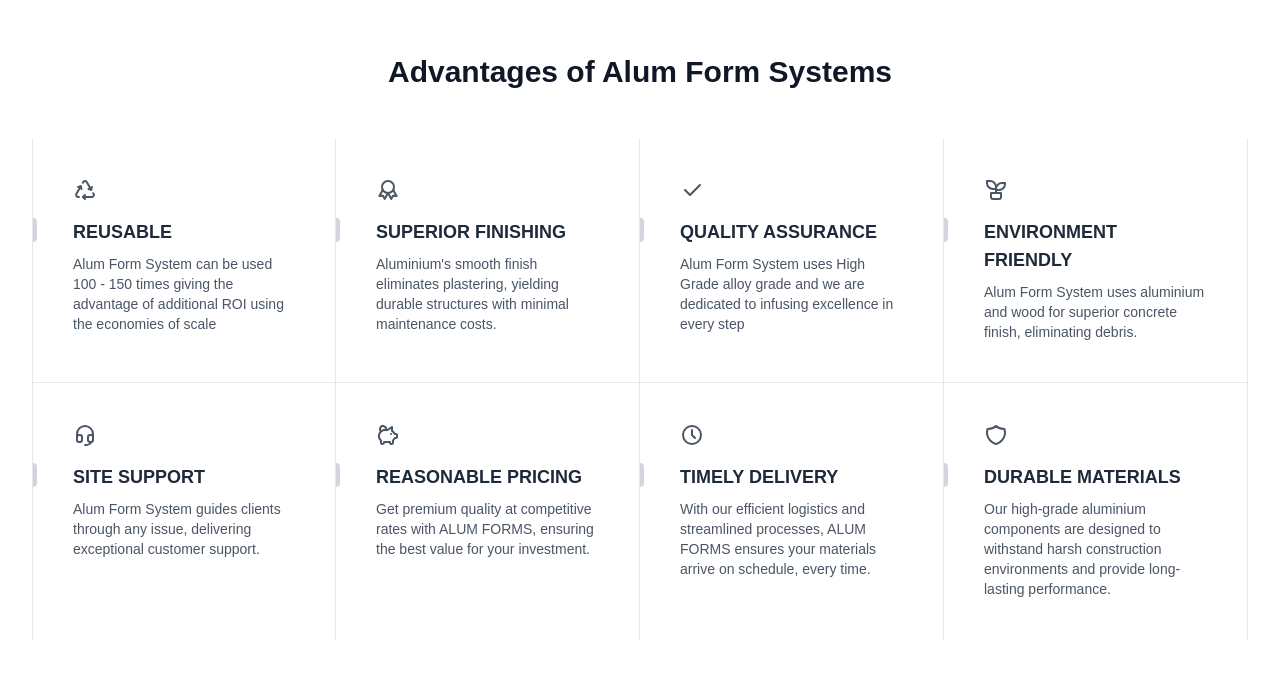
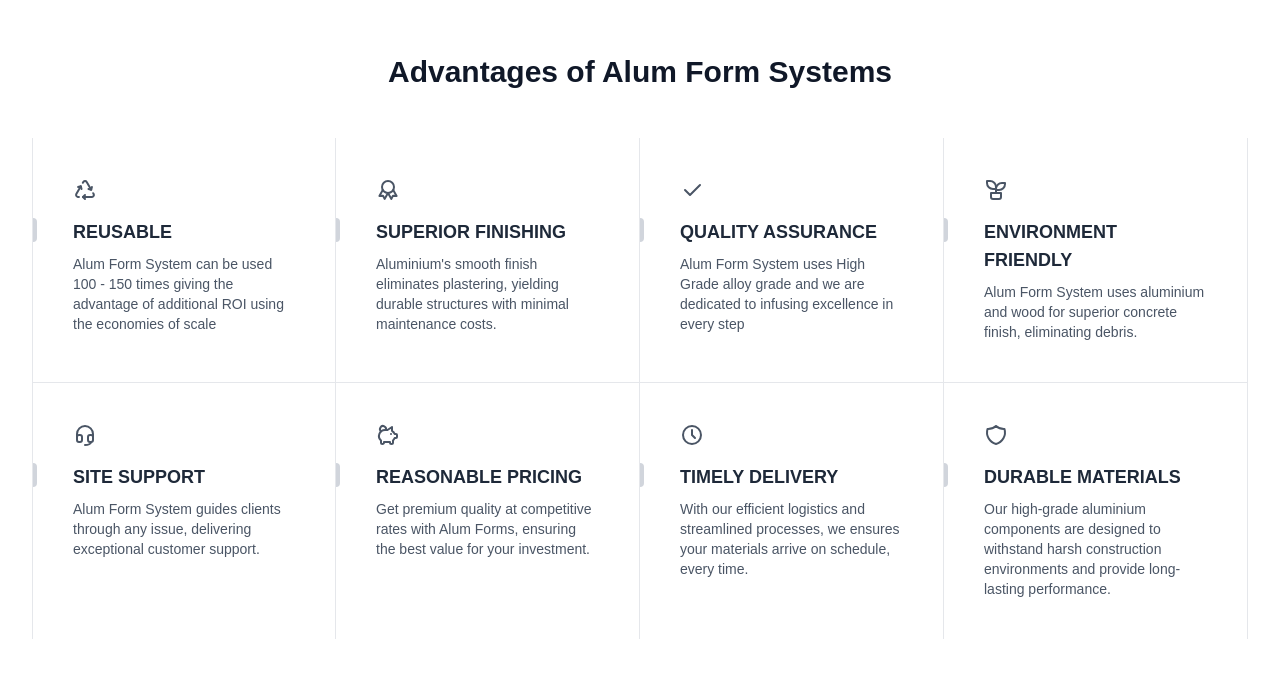
Before and after one commit to AdithyaKothamasu/Alumforms-website, a Next.js app: page / in a window 1280 px wide. Shown: the part 2224-2901 px from the top of the page. Built offline with nearby package versions, Linux system fonts and the light colour scheme.

Commit message:
content change

```diff
--- a/components/FeaturesSection.tsx
+++ b/components/FeaturesSection.tsx
@@ -45,13 +45,13 @@
     {
       title: "REASONABLE PRICING",
       description:
-        "Get premium quality at competitive rates with ALUM FORMS, ensuring the best value for your investment.",
+        "Get premium quality at competitive rates with Alum Forms, ensuring the best value for your investment.",
       icon: <IconPigMoney />,
     },
     {
       title: "TIMELY DELIVERY",
       description:
-        "With our efficient logistics and streamlined processes, ALUM FORMS ensures your materials arrive on schedule, every time.",
+        "With our efficient logistics and streamlined processes, we ensures your materials arrive on schedule, every time.",
       icon: <IconClock />,
     },
     {
```
